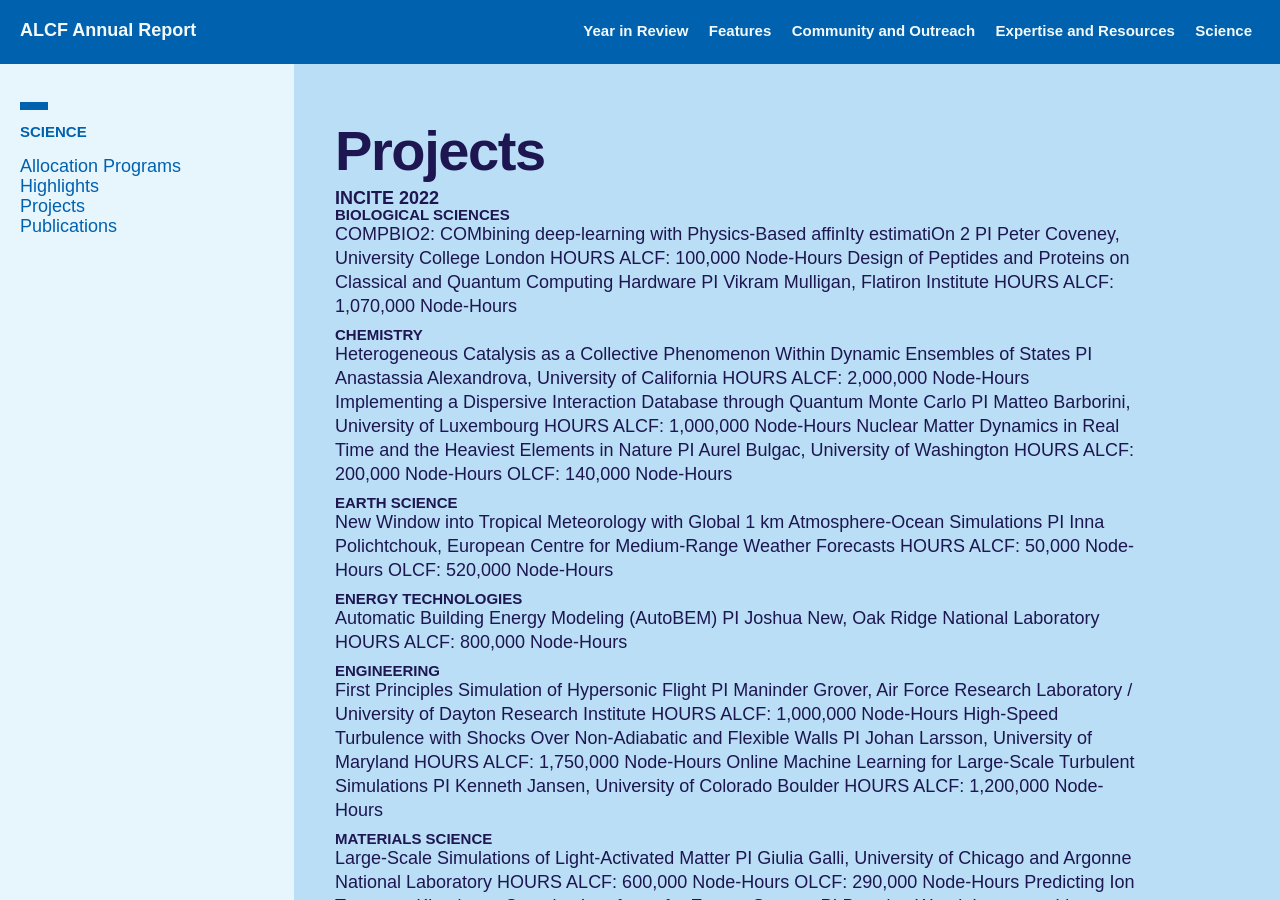
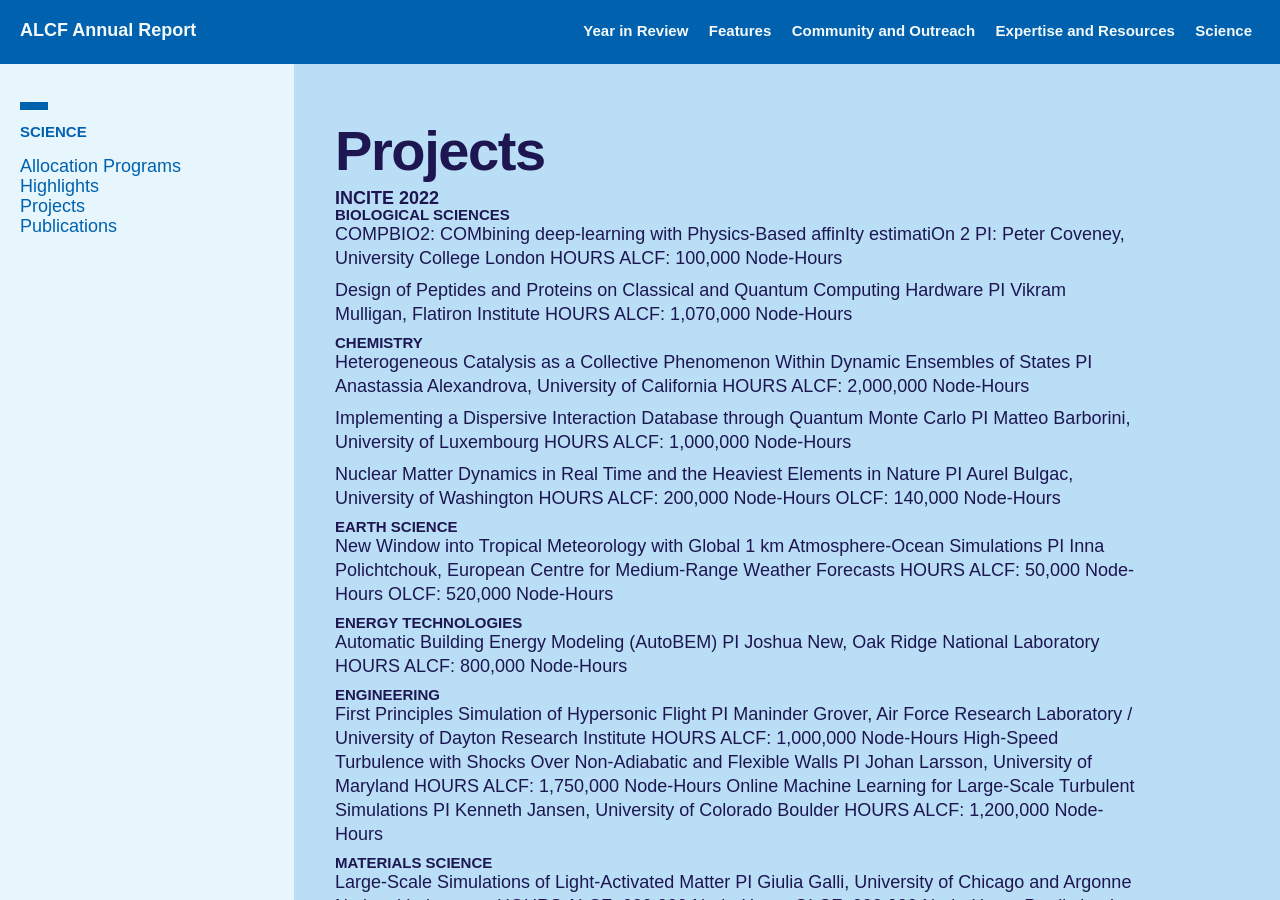
Before and after one commit to sbx-bnagle/ALCF-AR2022, a Jekyll site: the page built from 05_science/projects.md, in a window 1280 px wide and 900 px high. Built offline with Jekyll 4.4.1, drawn with Linux system fonts in a browser that asks for light colours; some web fonts are replaced; some of the changed lines change nothing that is shown.

Commit message:
added spacing

```diff
--- a/05_science/projects.md
+++ b/05_science/projects.md
@@ -11,18 +11,23 @@ permalink: /science/projects/
 ## INCITE 2022
 ### BIOLOGICAL SCIENCES
 COMPBIO2: COMbining deep-learning with Physics-Based affinIty estimatiOn 2
-PI Peter Coveney, University College London
+PI: Peter Coveney, University College London
 HOURS ALCF: 100,000 Node-Hours
+
 Design of Peptides and Proteins on Classical and Quantum Computing Hardware
 PI Vikram Mulligan, Flatiron Institute
 HOURS ALCF: 1,070,000 Node-Hours
+
 ### CHEMISTRY
+
 Heterogeneous Catalysis as a Collective Phenomenon Within Dynamic Ensembles of States
 PI Anastassia Alexandrova, University of California
 HOURS ALCF: 2,000,000 Node-Hours
+
 Implementing a Dispersive Interaction Database through Quantum Monte Carlo
 PI Matteo Barborini, University of Luxembourg
 HOURS ALCF: 1,000,000 Node-Hours
+
 Nuclear Matter Dynamics in Real Time and the Heaviest Elements in Nature
 PI Aurel Bulgac, University of Washington
 HOURS ALCF: 200,000 Node-Hours
```
